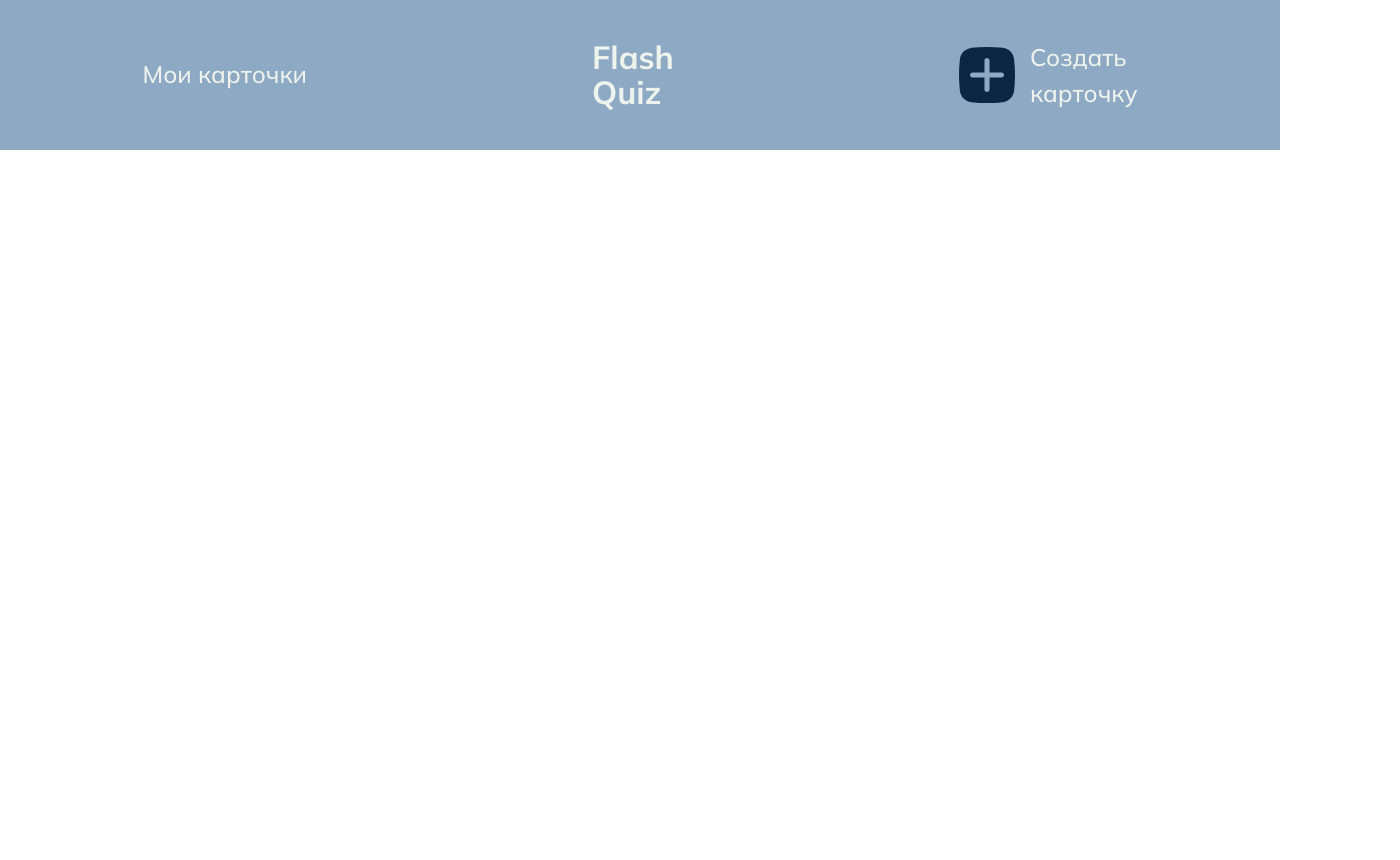
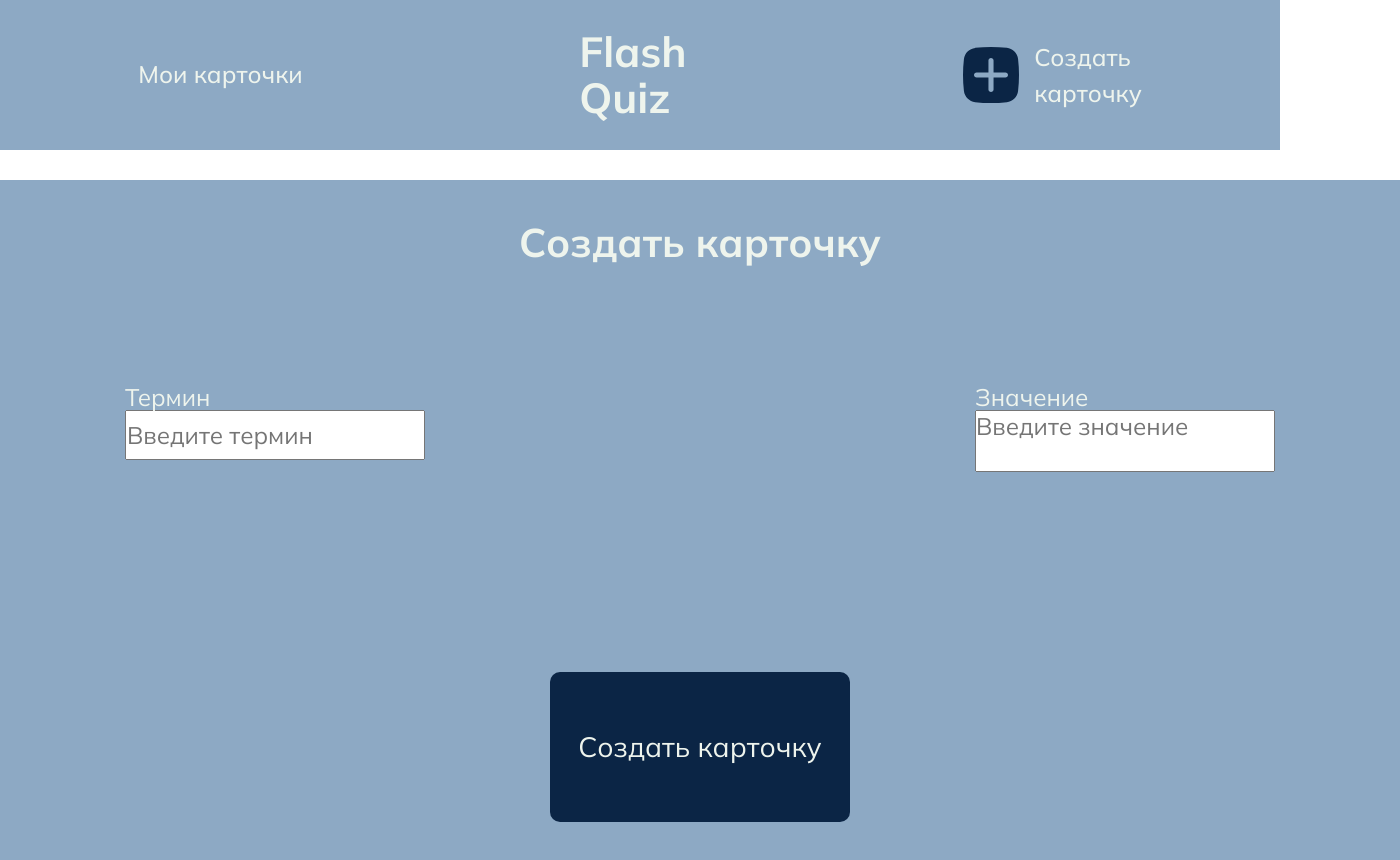
Before and after one commit to 2ykez/graduation, a React (Create React App) app: page / in a window 1280 px wide. Shown: the top 860 px of the page, 1400 px wide, since content can reach past the window. Before the commit the page ends 800 px from the top, so only its background shows below. Built offline with nearby package versions, Linux system fonts and the light colour scheme.

Commit message:
made form for create flashcards

```diff
--- a/src/App.css
+++ b/src/App.css
@@ -1,4 +1,5 @@
 * {
   padding: 0;
   margin: 0;
+  font-family: "Mulish", sans-serif;
 }
--- a/src/App.js
+++ b/src/App.js
@@ -1,11 +1,16 @@
 import Header from './components/Header/Header';
+import CreateFlashCard from './components/CreateFlashCard/CreateFlashCard';
 
 import './css-reset.css';
 import './App.css';
 
 function App() {
   return (
-    <Header />
+    <>
+      <Header />
+      <CreateFlashCard />
+    </>
+
   );
 }
 
--- a/src/components/CreateFlashCard/CreateFlashCard.css
+++ b/src/components/CreateFlashCard/CreateFlashCard.css
@@ -0,0 +1,63 @@
+.create {
+    width: 1400px;
+    height: 700px;
+    background-color: #8DA9C4;
+    margin: 30px auto 0 auto;
+
+    .heading-s {
+        padding-top: 40px;
+        text-align: center;
+        color: #EEF4ED;
+        font-size: 40px;
+    }
+
+    .inputs-form {
+        margin-top: 120px;
+        color: #EEF4ED;
+        display: flex;
+        justify-content: space-between;
+        padding: 0 125px;
+        font-size: 24px;
+
+        label {
+            display: block;
+        }
+
+        #term {
+            display: block;
+            width: 300px;
+            height: 50px;
+        }
+
+        #meaning {
+            display: block;
+            resize: none;
+            width: 300px;
+            min-height: 50px;
+        }
+    }
+
+    .btn-submit {
+        margin: 200px auto 0 auto;
+        display: block;
+        width: 300px;
+        height: 150px;
+        background-color: #0B2545;
+        color: #EEF4ED;
+        border-radius: 10px;
+        border: none;
+        font-size: 28px;
+
+        &:hover {
+            box-shadow: 5px 5px 10px rgba(0, 0, 0, .3);
+            transition: 0.15s ease-in-out;
+        }
+
+        &:active {
+            box-shadow: 10px 10px 5px rgba(0, 0, 0, .5);
+            transition: 0.15s ease-in-out;
+            color: #0B2545;
+            background-color: #EEF4ED;
+        }
+    }
+}
--- a/src/components/CreateFlashCard/CreateFlashCard.jsx
+++ b/src/components/CreateFlashCard/CreateFlashCard.jsx
@@ -0,0 +1,23 @@
+import './CreateFlashCard.css';
+
+function CreateFlashCard() {
+    return (
+        <form className='create'>
+            <h2 className='heading-s'>Создать карточку</h2>
+            <div className="inputs-form">
+                <div>
+                    <label htmlFor="term">Термин</label>
+                    <input type="text" placeholder='Введите термин' id='term' />
+                </div>
+                <div><label htmlFor="meaning">Значение</label>
+                    <textarea id="meaning" placeholder='Введите значение'></textarea>
+                </div>
+
+
+            </div>
+            <button className='btn-submit' type="submit">Создать карточку</button>
+        </form>
+    )
+}
+
+export default CreateFlashCard;
--- a/src/components/Header/Header.css
+++ b/src/components/Header/Header.css
@@ -1,7 +1,6 @@
 .header {
     height: 150px;
     background-color: #8DA9C4;
-    font-family: "Mulish", sans-serif;
     color: #EEF4ED;
 
     ul {
@@ -33,6 +32,7 @@
 
         .heading {
             font-weight: 700;
+            font-size: 42px;
         }
     }
 
--- a/src/css-reset.css
+++ b/src/css-reset.css
@@ -79,10 +79,6 @@ select {
     font-size: inherit;
 }
 
-/* Make sure textareas without a rows attribute are not tiny */
-textarea:not([rows]) {
-    min-height: 10em;
-}
 
 /* Anything that has been anchored to should have extra scroll margin */
 :target {
```
